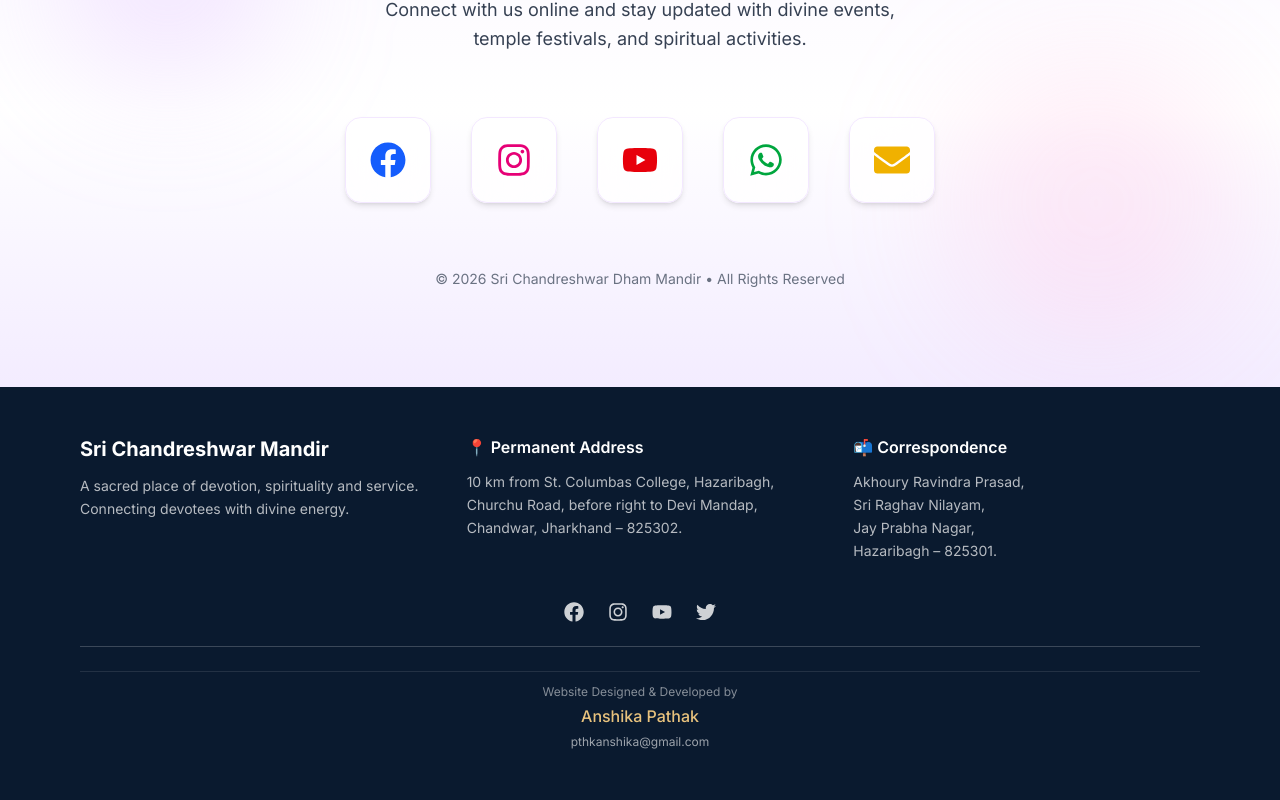
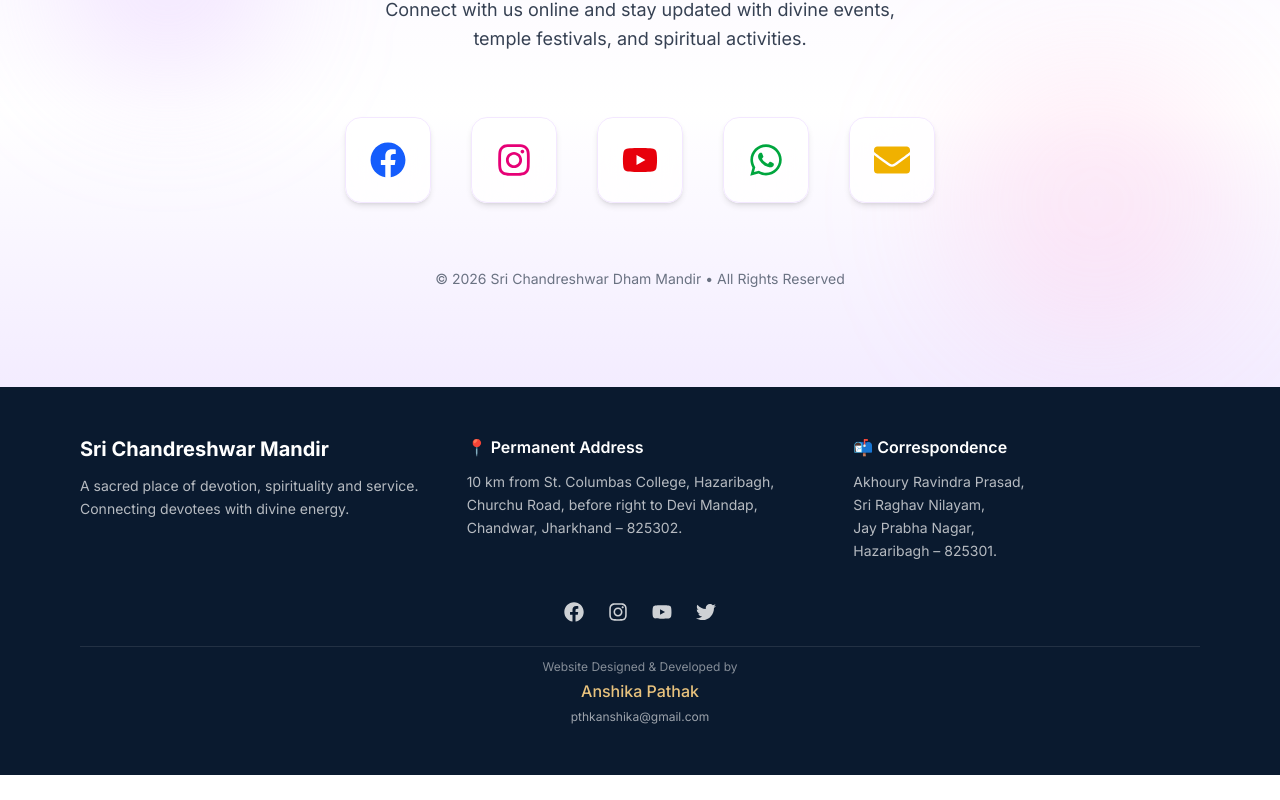
Before and after one commit to PathakAnshika/ShivTempleWebsite, a Next.js app: page / in a window 1280 px wide. Shown: the part 6517-7317 px from the top of the page. After the commit the page ends 7292 px from the top, so only its background shows below. Built offline with nearby package versions, Linux system fonts and the light colour scheme.

Commit message:
Upgrade Next.js to fix security vulnerability

```diff
--- a/app/components/TempleFooter.jsx
+++ b/app/components/TempleFooter.jsx
@@ -60,7 +60,7 @@ export function TempleFooter() {
         </div>
 
         {/* Divider */}
-        <div className="border-t border-white/20 mt-6 mb-4"></div>
+
 
        <div className="border-t border-white/10 mt-6 pt-3 text-center">
 
```
